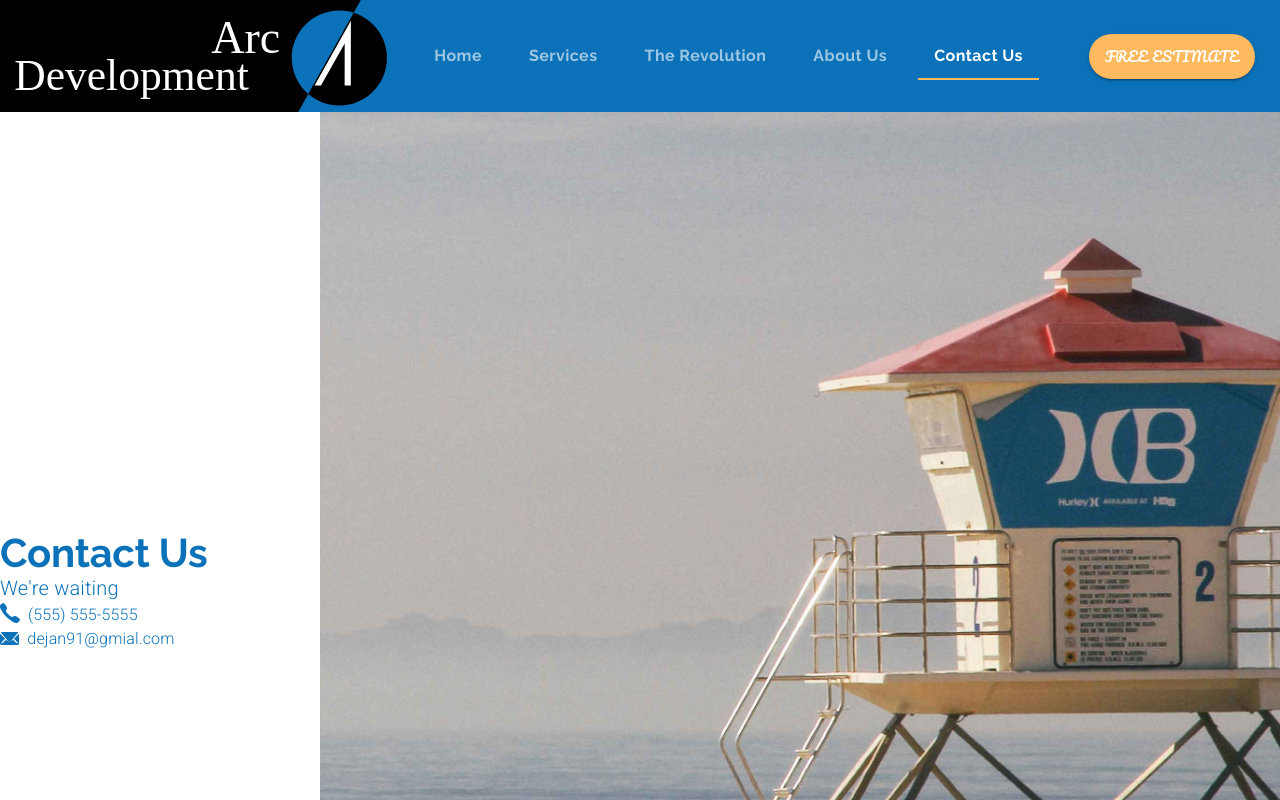
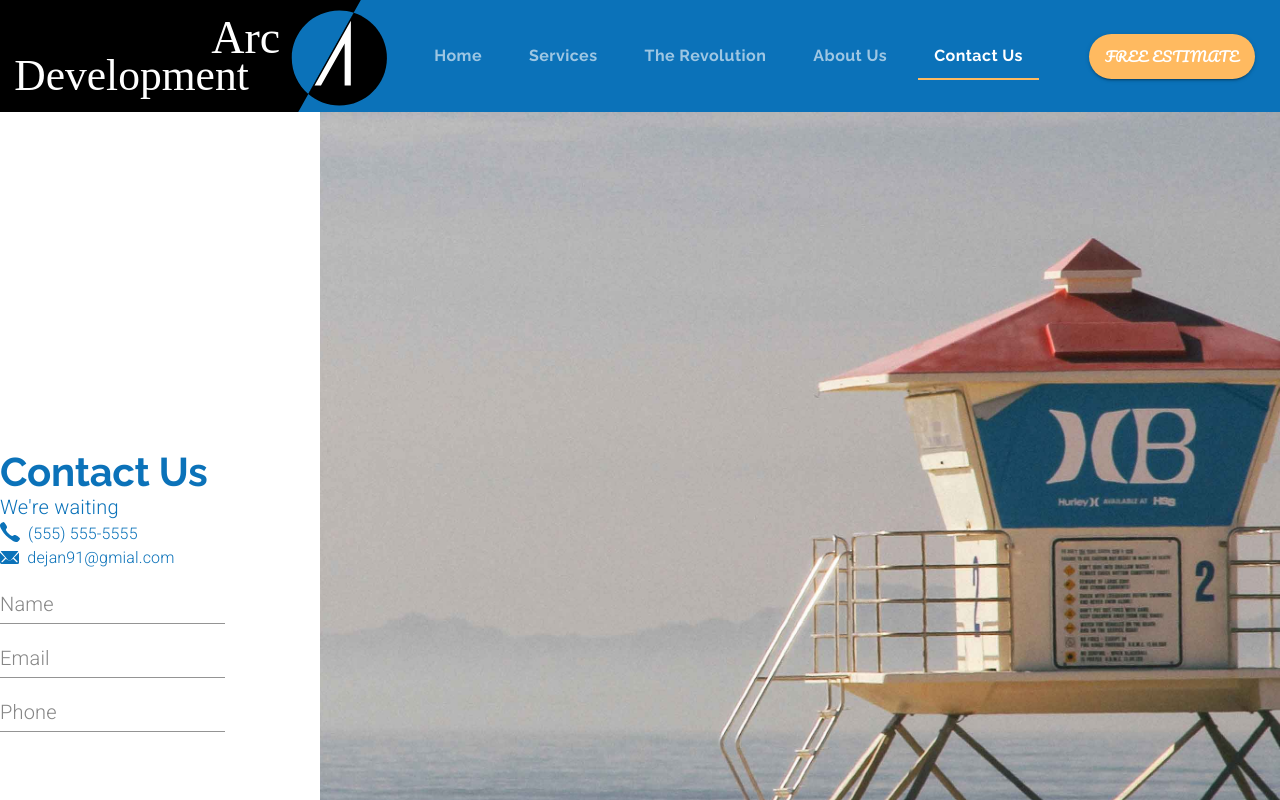
Before and after one commit to dejanV91/materialUiPractice, a React (Create React App) app: page /contactus in a window 1280 px wide. Shown: the top 800 px of the page. Built offline with nearby package versions, Linux system fonts and the light colour scheme.

Commit message:
WIP state controlled values

```diff
--- a/src/components/Contact.js
+++ b/src/components/Contact.js
@@ -1,4 +1,4 @@
-import React from "react";
+import React, { useState } from "react";
 import { Link } from "react-router-dom";
 import { makeStyles } from "tss-react/mui";
 import { useTheme } from "@mui/material/styles";
@@ -24,6 +24,10 @@ const useStyles = makeStyles()((theme) => ({
 export default function Contact() {
   const { classes } = useStyles();
   const theme = useTheme();
+
+  const [name, setName] = useState("");
+  const [email, setEmail] = useState("");
+  const [phone, setPhone] = useState("");
 
   return (
     <Grid container direction="row">
@@ -73,6 +77,32 @@ export default function Contact() {
             </Typography>
           </Grid>
         </Grid>
+        <Grid item container>
+          <Grid item>
+            <TextField
+              label="Name"
+              id="name"
+              variant="standard"
+              value={name}
+            ></TextField>
+          </Grid>
+          <Grid item>
+            <TextField
+              label="Email"
+              id="emal"
+              variant="standard"
+              value={email}
+            ></TextField>
+          </Grid>
+          <Grid item>
+            <TextField
+              label="Phone"
+              id="phone"
+              variant="standard"
+              value={phone}
+            ></TextField>
+          </Grid>
+        </Grid>
       </Grid>
       <Grid item container className={classes.background} lg={9}></Grid>
     </Grid>
```
